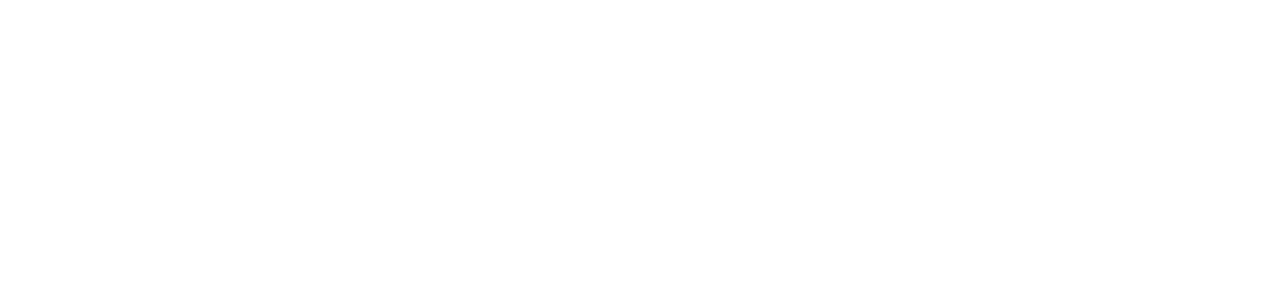
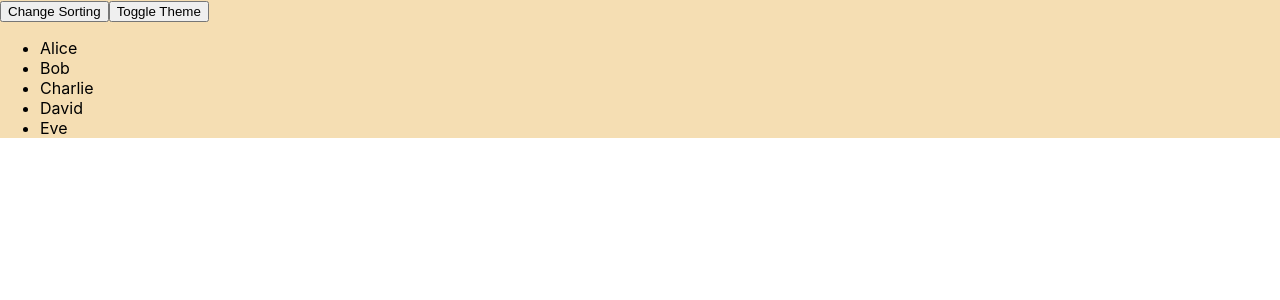
Before and after one commit to brebecaS/more_hooks_exemples, a React (Create React App) app: page / in a window 1280 px wide. Shown: the top 300 px of the page. Built offline with nearby package versions, Linux system fonts and the light colour scheme.

Commit message:
exemplu 1 useMemo

```diff
--- a/src/App.js
+++ b/src/App.js
@@ -2,12 +2,12 @@
 import RefComponent1 from "./exemple/useRefExemple/RefComponent1";
 import RefComponent0 from "./exemple/useRefExemple/RefComponent0";
 import RefComponent2 from "./exemple/useRefExemple/RefComponent2";
-// import MemoComponent from "./exemple/useMemoExemple/MemoComponent";
+import Example1 from "./exemple/useMemoExample/Example1";
 // import EvenimenintCaritabil from "./hoc/EvenimentCaritabil";
 import EvenimentCaritabil from "./custom-hook/EvenimentCaritabil";
 
 function App() {
-  return <></>;
+  return <Example1 />;
 }
 
 export default App;
--- /dev/null
+++ b/src/exemple/useMemoExample/Example1.js
@@ -0,0 +1,47 @@
+import { useState, useMemo } from "react";
+
+const users = ["Eve", "Alice", "Charlie", "Bob", "David"];
+
+const Example1 = () => {
+  const [sortType, setSortType] = useState("asc");
+  const [isDarkTheme, setIsDarkTheme] = useState(false);
+
+  const sortedUsers = useMemo(() => {
+    console.log("sorting");
+
+    if (sortType === "asc") {
+      return users.sort((a, b) => {
+        return a.localeCompare(b);
+      });
+    } else {
+      return users.sort((a, b) => b.localeCompare(a));
+    }
+  }, [sortType]);
+
+  return (
+    <div
+      style={{
+        backgroundColor: isDarkTheme === true ? "black" : "wheat",
+        color: isDarkTheme === true ? "wheat" : "black",
+      }}
+    >
+      <button
+        onClick={() => {
+          setSortType(sortType === "asc" ? "desc" : "asc");
+        }}
+      >
+        Change Sorting
+      </button>
+
+      <button onClick={() => setIsDarkTheme(!isDarkTheme)}>Toggle Theme</button>
+
+      <ul>
+        {sortedUsers.map((user) => (
+          <li key={user}>{user}</li>
+        ))}
+      </ul>
+    </div>
+  );
+};
+
+export default Example1;
```
